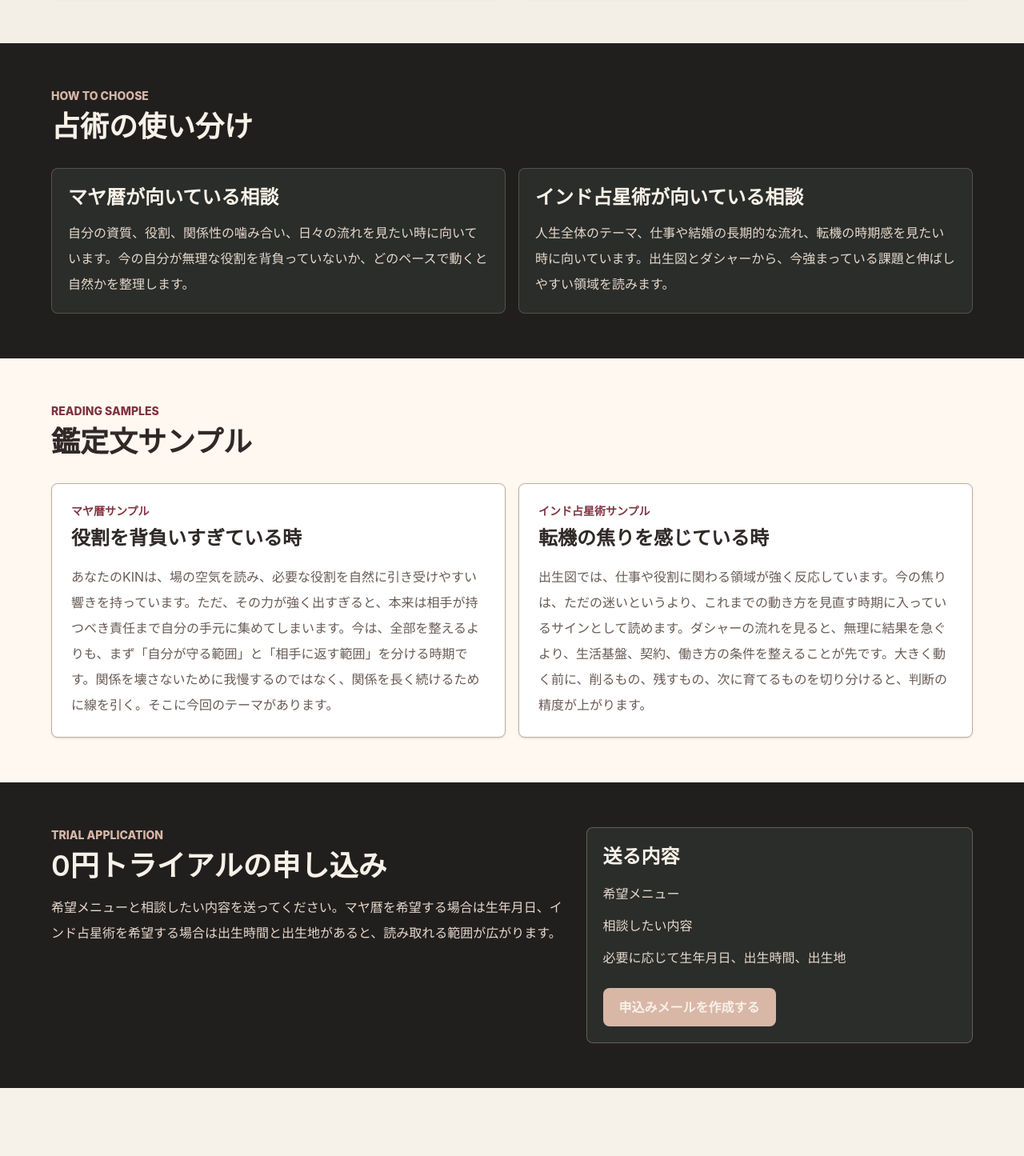
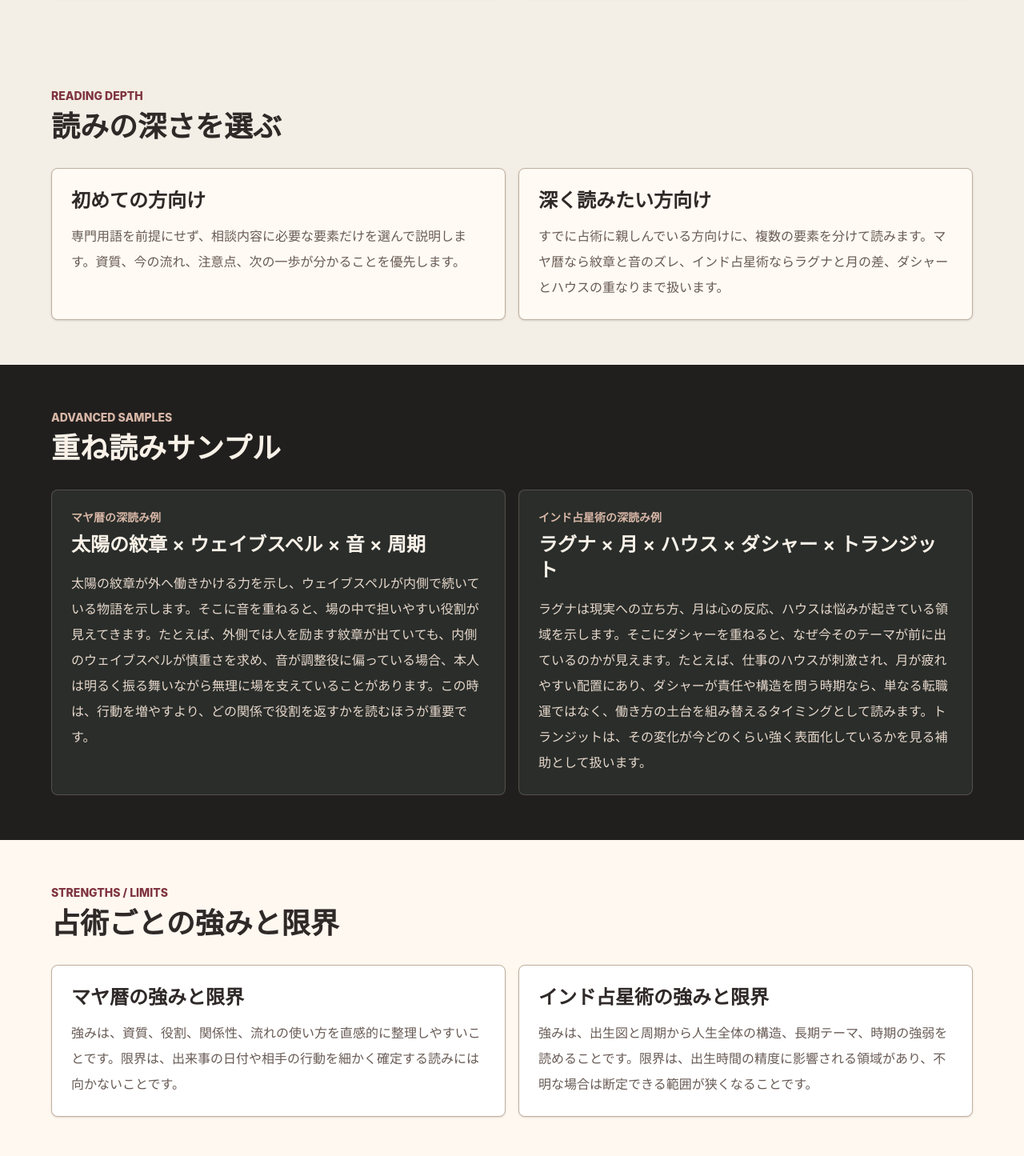
Before and after one commit to fs-scarlet-g/scarlet, a Next.js app: page /text-reading in a window 1280 px wide. Shown: the part 2545-3990 px from the top of the page at 80% size. Before the commit the page ends 3905 px from the top, so only its background shows below. Built offline with nearby package versions, Linux system fonts and the light colour scheme.

Commit message:
Deepen Scarlet astrology content

```diff
--- a/app/divination-methods/data.ts
+++ b/app/divination-methods/data.ts
@@ -34,6 +34,10 @@ export const methodDetails = [
       {
         heading: "読み取り例",
         body: "たとえば、場を整える役割が強いKINの人が、恋愛でも仕事でも相手の問題を先回りして抱え込んでいる場合、スカーレットはそれを優しさだけではなく、消耗の原因として読みます。太陽の紋章で外に出ている力、ウェイブスペルで内側にある目的、音で担いやすい役割を分け、今は助ける時なのか、待つ時なのか、線を引く時なのかを整理します。",
+      },
+      {
+        heading: "深く読む時の重ね方",
+        body: "マヤ暦を深く読む時は、太陽の紋章だけで結論を出しません。外に出やすい紋章、内側で続くウェイブスペル、場での役割を示す音、今の周期を分けて見ます。紋章が前進を示していても、音が調整や確認を求める場合は、勢いだけで進めると疲れが出ます。逆に、内側のテーマが変化を求めているのに、本人が古い役割に留まっている場合は、関係性の中でどこまで責任を返すかが読みの焦点になります。",
       },
       {
         heading: "分かること、分からないこと",
@@ -91,6 +95,10 @@ export const methodDetails = [
         body: "たとえば、仕事を変えたい気持ちが強い相談では、ラグナで現実への立ち方、月で心の疲れ方、仕事に関わるハウスと惑星で向き合う領域を見ます。さらにダシャーで今強まりやすいテーマを確認し、動く時期なのか、準備や条件整理を優先する時期なのかを分けます。出生時間が曖昧な場合は、断定できる部分と控える部分を分けて伝えます。",
       },
       {
+        heading: "深く読む時の重ね方",
+        body: "インド占星術を深く読む時は、ラグナだけ、月だけ、ダシャーだけでは判断しません。ラグナで現実の立ち上がり方、月で心の安全基地、ハウスで相談の領域、惑星で働く力、ダシャーで時期の主題を見ます。さらにトランジットを補助として重ねると、長期テーマが今どれくらい表面化しているかが分かります。出生時間が不確かな場合は、ラグナやハウスの読みを弱め、月、惑星、時期の流れを中心に扱います。",
+      },
+      {
         heading: "分かること、分からないこと",
         body: "インド占星術で分かるのは、資質、課題、人生の領域、時期ごとのテーマ、流れの強弱です。一方で、すべての出来事を一つずつ確定するものではありません。出生時間の精度によって読める範囲も変わります。スカーレットは、不確かな部分を断定せず、読める範囲を明確にしたうえで伝えます。",
       },
--- a/app/text-reading/page.tsx
+++ b/app/text-reading/page.tsx
@@ -53,11 +53,11 @@ const boundaries = [
 const methodChoice = [
   {
     title: "マヤ暦が向いている相談",
-    body: "自分の資質、役割、関係性の噛み合い、日々の流れを見たい時に向いています。今の自分が無理な役割を背負っていないか、どのペースで動くと自然かを整理します。",
+    body: "自分の資質、役割、関係性の噛み合い、日々の流れを見たい時に向いています。太陽の紋章、ウェイブスペル、音、周期を重ね、今の自分が無理な役割を背負っていないか、どのペースで動くと自然かを整理します。",
   },
   {
     title: "インド占星術が向いている相談",
-    body: "人生全体のテーマ、仕事や結婚の長期的な流れ、転機の時期感を見たい時に向いています。出生図とダシャーから、今強まっている課題と伸ばしやすい領域を読みます。",
+    body: "人生全体のテーマ、仕事や結婚の長期的な流れ、転機の時期感を見たい時に向いています。ラグナ、月、ハウス、惑星、ダシャー、必要に応じてトランジットを重ね、今強まっている課題と伸ばしやすい領域を読みます。",
   },
 ];
 
@@ -71,6 +71,41 @@ const samples = [
     title: "インド占星術サンプル",
     label: "転機の焦りを感じている時",
     body: "出生図では、仕事や役割に関わる領域が強く反応しています。今の焦りは、ただの迷いというより、これまでの動き方を見直す時期に入っているサインとして読めます。ダシャーの流れを見ると、無理に結果を急ぐより、生活基盤、契約、働き方の条件を整えることが先です。大きく動く前に、削るもの、残すもの、次に育てるものを切り分けると、判断の精度が上がります。",
+  },
+];
+
+const deepSamples = [
+  {
+    title: "マヤ暦の深読み例",
+    label: "太陽の紋章 × ウェイブスペル × 音 × 周期",
+    body: "太陽の紋章が外へ働きかける力を示し、ウェイブスペルが内側で続いている物語を示します。そこに音を重ねると、場の中で担いやすい役割が見えてきます。たとえば、外側では人を励ます紋章が出ていても、内側のウェイブスペルが慎重さを求め、音が調整役に偏っている場合、本人は明るく振る舞いながら無理に場を支えていることがあります。この時は、行動を増やすより、どの関係で役割を返すかを読むほうが重要です。",
+  },
+  {
+    title: "インド占星術の深読み例",
+    label: "ラグナ × 月 × ハウス × ダシャー × トランジット",
+    body: "ラグナは現実への立ち方、月は心の反応、ハウスは悩みが起きている領域を示します。そこにダシャーを重ねると、なぜ今そのテーマが前に出ているのかが見えます。たとえば、仕事のハウスが刺激され、月が疲れやすい配置にあり、ダシャーが責任や構造を問う時期なら、単なる転職運ではなく、働き方の土台を組み替えるタイミングとして読みます。トランジットは、その変化が今どのくらい強く表面化しているかを見る補助として扱います。",
+  },
+];
+
+const readingLevels = [
+  {
+    title: "初めての方向け",
+    body: "専門用語を前提にせず、相談内容に必要な要素だけを選んで説明します。資質、今の流れ、注意点、次の一歩が分かることを優先します。",
+  },
+  {
+    title: "深く読みたい方向け",
+    body: "すでに占術に親しんでいる方向けに、複数の要素を分けて読みます。マヤ暦なら紋章と音のズレ、インド占星術ならラグナと月の差、ダシャーとハウスの重なりまで扱います。",
+  },
+];
+
+const strengthsAndLimits = [
+  {
+    title: "マヤ暦の強みと限界",
+    body: "強みは、資質、役割、関係性、流れの使い方を直感的に整理しやすいことです。限界は、出来事の日付や相手の行動を細かく確定する読みには向かないことです。",
+  },
+  {
+    title: "インド占星術の強みと限界",
+    body: "強みは、出生図と周期から人生全体の構造、長期テーマ、時期の強弱を読めることです。限界は、出生時間の精度に影響される領域があり、不明な場合は断定できる範囲が狭くなることです。",
   },
 ];
 
@@ -168,6 +203,52 @@ export default function TextReadingPage() {
         </div>
       </section>
 
+      <section className="bg-[#f3eee6] px-5 py-14 text-[#2f2928]">
+        <div className="mx-auto max-w-6xl">
+          <p className="text-sm font-extrabold uppercase text-[#7f3440]">Reading Depth</p>
+          <h2 className="mt-2 text-3xl font-semibold sm:text-4xl">読みの深さを選ぶ</h2>
+          <div className="mt-8 grid gap-4 md:grid-cols-2">
+            {readingLevels.map((item) => (
+              <article className="rounded-lg border border-[#bfae9e] bg-[#fffaf3] p-6 shadow-sm" key={item.title}>
+                <h3 className="text-2xl font-semibold">{item.title}</h3>
+                <p className="mt-3 leading-8 text-[#685b55]">{item.body}</p>
+              </article>
+            ))}
+          </div>
+        </div>
+      </section>
+
+      <section className="bg-[#211f1e] px-5 py-14 text-[#f8f1e8]">
+        <div className="mx-auto max-w-6xl">
+          <p className="text-sm font-extrabold uppercase text-[#d8b7a7]">Advanced Samples</p>
+          <h2 className="mt-2 text-3xl font-semibold sm:text-4xl">重ね読みサンプル</h2>
+          <div className="mt-8 grid gap-4 lg:grid-cols-2">
+            {deepSamples.map((sample) => (
+              <article className="rounded-lg border border-[#d8b7a7]/25 bg-[#2a2d2a] p-6" key={sample.title}>
+                <p className="text-sm font-extrabold uppercase text-[#d8b7a7]">{sample.title}</p>
+                <h3 className="mt-2 text-2xl font-semibold">{sample.label}</h3>
+                <p className="mt-4 leading-8 text-[#e7d8cc]">{sample.body}</p>
+              </article>
+            ))}
+          </div>
+        </div>
+      </section>
+
+      <section className="bg-[#fff8f0] px-5 py-14 text-[#2f2928]">
+        <div className="mx-auto max-w-6xl">
+          <p className="text-sm font-extrabold uppercase text-[#7f3440]">Strengths / Limits</p>
+          <h2 className="mt-2 text-3xl font-semibold sm:text-4xl">占術ごとの強みと限界</h2>
+          <div className="mt-8 grid gap-4 md:grid-cols-2">
+            {strengthsAndLimits.map((item) => (
+              <article className="rounded-lg border border-[#bfae9e] bg-white p-6 shadow-sm" key={item.title}>
+                <h3 className="text-2xl font-semibold">{item.title}</h3>
+                <p className="mt-3 leading-8 text-[#685b55]">{item.body}</p>
+              </article>
+            ))}
+          </div>
+        </div>
+      </section>
+
       <section className="bg-[#211f1e] px-5 py-14 text-[#f8f1e8]">
         <div className="mx-auto max-w-6xl">
           <p className="text-sm font-extrabold uppercase text-[#d8b7a7]">How To Choose</p>
```
